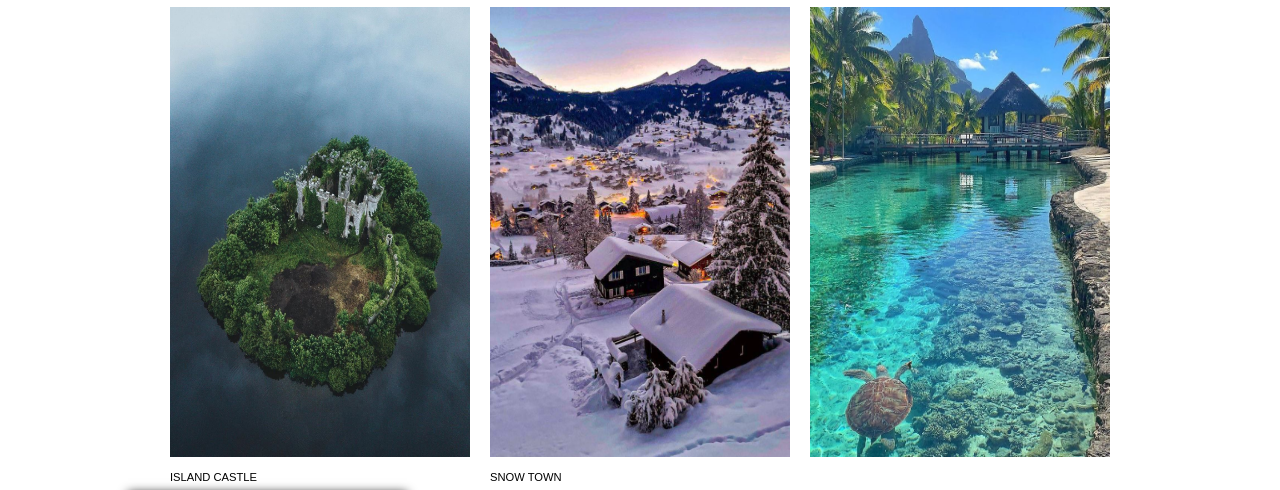
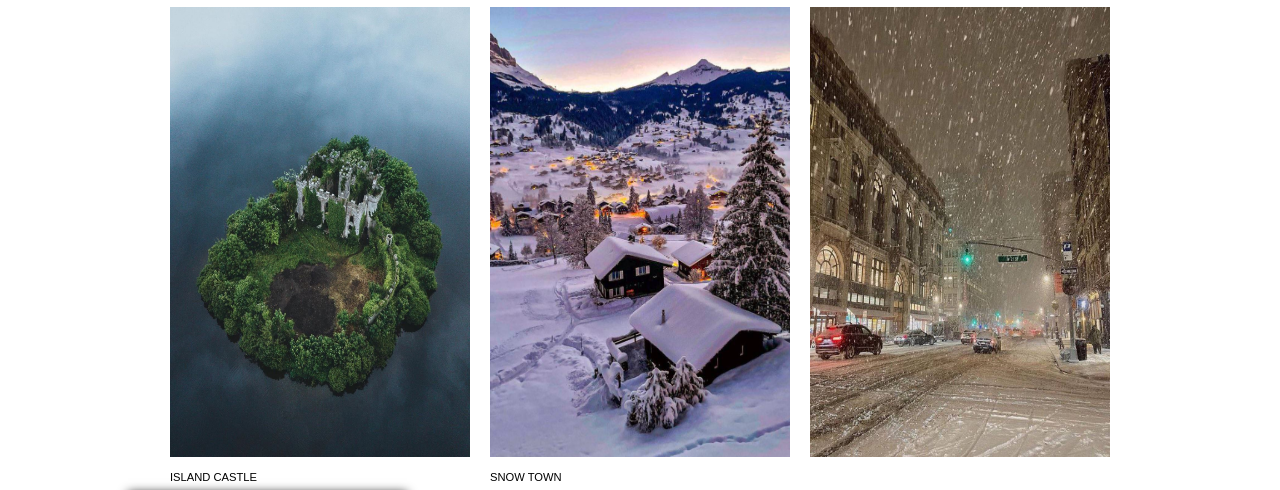
Before and after one commit to mathinez94/portfolio, a plain HTML site: page entertainment.html in a window 1280 px wide. Shown: the part 1714-2204 px from the top of the page. Drawn offline with Linux system fonts and the light colour scheme.

Commit message:
still figuring out

```diff
--- a/entertainment.html
+++ b/entertainment.html
@@ -67,7 +67,7 @@
             <a href=""><img src="image/20221006_105027.jpg" alt=""><h4>snow town</h4></a>
             </div>
             <div>
-             <a href=""><img src="image/20221021_185558.jpg" alt=""></a>
+             <a href=""><img src="image/20221022_195045.jpg" alt=""></a>
             </div>
         </div>
      </div>
```
